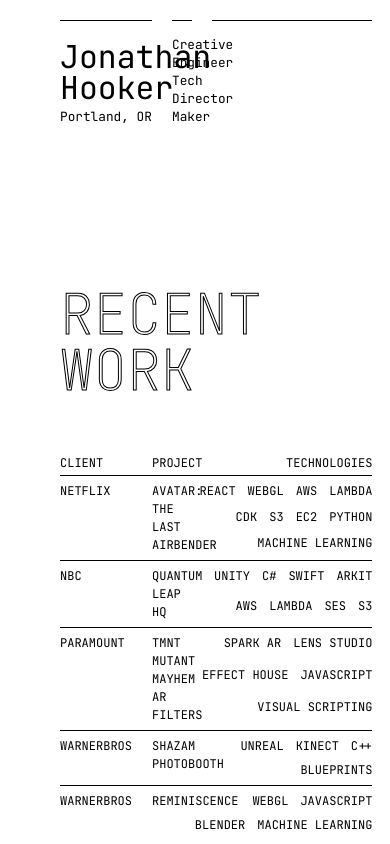
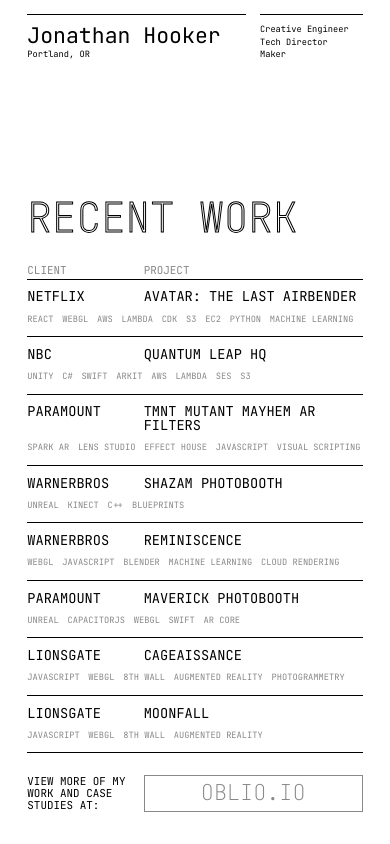
Before and after one commit to jonathanhooker/jonathanhookerdotme, a Next.js app: page / in a window 390 px wide. Built offline with nearby package versions, Linux system fonts and the light colour scheme.

Commit message:
added footer

```diff
--- a/app/page.jsx
+++ b/app/page.jsx
@@ -2,6 +2,7 @@
 import { Topper } from '@/components/Topper'
 import { Work } from '@/components/Work'
 import { About } from '@/components/About'
+import { Footer } from '@/components/Footer'
 import '@/styles/main.scss'
 
 const Spacer = ({ height }) => {
@@ -20,6 +21,7 @@
       <Spacer height={10}></Spacer>
       <About></About>
       <Spacer height={10}></Spacer>
+      <Footer></Footer>
 
     </div>
   )
--- a/src/components/About.jsx
+++ b/src/components/About.jsx
@@ -15,6 +15,7 @@
       </div>
       {/* <div className="spacer"></div> */}
       <div className="spacer"></div>
+      <div className="lists">
         <div className='listBox languages'>
           <div className="listTitle">LANGUAGES</div>
           <ul>
@@ -36,6 +37,7 @@
           </ul>
         </div>
       </div>
+    </div>
   )
 }
 
--- /dev/null
+++ b/src/components/Footer.jsx
@@ -0,0 +1,25 @@
+'use client'
+
+import { useRef } from 'react'
+
+const Dashes = () => {
+  const arr = [0, 0, 0];
+  return (
+    <div className='dashes'>
+      {arr.map((object, i) => <div key={i} className='dash' />)}
+    </div>
+  )
+}
+
+const Footer = ({ }) => {
+  return (
+    <div className="footer full-row">
+      <div className='link'>EMAIL: <a href="mailto:hello@jonathanhooker.me">hello@jonathanhooker.me</a></div>
+      <div className='link'>linkedin: <a target="_blank" href="https://www.linkedin.com/in/jchooker/">JCHOOKER</a></div>
+      <div className='link'>github: <a target="_blank" href="https://github.com/jonathanhooker">JONATHANHOOKER</a></div>
+      <Dashes></Dashes>
+    </div>
+  )
+}
+
+export { Footer }
--- a/src/components/Topper.jsx
+++ b/src/components/Topper.jsx
@@ -5,9 +5,9 @@
 const Dashes = () => {
   const arr = [0, 0, 0];
   return (
-    <>
+    <div className='dashes'>
       {arr.map((object, i) => <div key={i} className='dash' />)}
-    </>
+    </div>
   )
 }
 
--- a/src/components/Work.jsx
+++ b/src/components/Work.jsx
@@ -70,6 +70,13 @@
         </li>
       )}
     </ul>
+
+    <div className='oblio full-row'>
+      <div className='oblioCTA'>VIEW MORE OF MY WORK AND CASE STUDIES AT:</div>
+      <div className="oblioLink">
+        <a href="https://oblio.io">OBLIO.IO</a>
+      </div>
+    </div>
   </div>
 }
 
--- a/src/styles/main.scss
+++ b/src/styles/main.scss
@@ -1,8 +1,9 @@
 @import url('https://fonts.googleapis.com/css2?family=JetBrains+Mono:ital,wght@0,100..800;1,100..800&display=swap');
 
 $colCountFull: 6;
+$lightGray: #888888;
 
-body {
+html {
     font-size: 20px;
 
 }
@@ -36,12 +37,12 @@
             text-transform: uppercase;
             font-weight: 100;
             grid-column: span $colCountFull;
-            font-size: 3.5rem;
+            font-size: 3rem;
             line-height: 1em;
             -webkit-text-stroke-width: 1px;
             -webkit-text-stroke-color: black;
             -webkit-text-fill-color: transparent;
-            padding-bottom: 1em;
+            padding-bottom: 2rem;
         }
     }
 
@@ -55,11 +56,17 @@
         font-size: 0.75em;
         grid-auto-rows: min-content;
 
+        .dashes {
+            display: grid;
+            grid-template-columns: subgrid;
+            grid-column: span $colCountFull;
+
             .dash {
                 border-top: 1px black solid;
                 padding-bottom: 1em;
                 grid-row: unset;
                 grid-column: span 2;
+            }
         }
 
         >div {
@@ -75,7 +82,8 @@
 
                 &.name {
                     line-height: 1em;
-                    font-size: 2.1em;
+                    // font-size: 2.1em;
+                    font-size: min(2.1em, 3 * 100vw / 100);
                     grid-row: span 2;
                     align-self: center;
                 }
@@ -89,6 +97,7 @@
         font-size: 0.6em;
 
         .titles {
+            color: $lightGray;
             border-bottom: 1px black solid;
             padding-bottom: 0.25em;
         }
@@ -110,6 +119,7 @@
         }
 
         .tech-row {
+            color: $lightGray;
             grid-column: span 3;
             text-align: right;
             display: flex;
@@ -123,10 +133,49 @@
                 border-bottom: none;
             }
         }
+
+        .oblio {
+            padding-top: 2em;
+
+            .oblioCTA {
+                max-width: 30ch;
+                grid-column: span 1;
+                align-self: center;
+                // grid-row: span 2;
+            }
+
+            .oblioLink {
+                color: $lightGray;
+                font-weight: 100;
+                align-self: center;
+                font-size: 2em;
+                grid-column: span 4;
+                grid-row: span 1;
+                line-height: 1em;
+                height: 100%;
+
+                grid-column: span 2;
+
+                a {
+                    display: inline-flex;
+                    flex-shrink: 1;
+                    align-items: center;
+                    border: 1px $lightGray solid;
+                    line-height: 1em;
+                    height: 100%;
+                    padding: 0em 1em;
+
+                    display: flex;
+                    justify-content: center;
+                }
+            }
+        }
+
     }
 
     .about {
         font-size: 0.65em;
+
 
         .bodyCopy {
             line-height: 2em;
@@ -137,23 +186,20 @@
 
             p {
                 padding-bottom: 2em;
+                max-width: 80ch;
+            }
         }
 
-
-            // &:nth-child(2n + 1) {
-            //     // padding-top: 4em;
-            //     grid-column-start: 4;
-            //     grid-column-end: 7;
-            // }
-
-            // &:nth-child(3n + 1) {
-            //     grid-column-start: 3;
-            //     grid-column-end: 6;
-            // }
-        }
+        .lists {
+            display: grid;
+            grid-template-columns: subgrid;
+            // grid-column: span 2;
+            grid-row: span 2;
+            grid-auto-rows: min-content;
 
             .listBox {
                 // border: 1px black solid;
+                padding-bottom: 2em;
 
                 .listTitle {
                     padding-bottom: 1em;
@@ -167,3 +213,197 @@
             }
         }
     }
+
+    .footer {
+        text-transform: uppercase;
+        font-size: 0.65em;
+
+        .link {
+            grid-column: span 2;
+            padding-bottom: 1em;
+
+            a {
+                display: block;
+            }
+        }
+
+        .dashes {
+            display: grid;
+            grid-template-columns: subgrid;
+            grid-column: span $colCountFull;
+
+            .dash {
+                border-top: 1px black solid;
+                padding-bottom: 1em;
+                grid-row: unset;
+                grid-column: span 2;
+            }
+        }
+    }
+}
+
+@media screen and (max-width: 850px) {
+    html {
+        font-size: min(20px, 3.5 * 100vw / 100);
+    }
+
+    .wrapper {
+        padding: 1em 2em;
+
+        .section {
+            .sectionTitle {
+                font-size: 3rem;
+            }
+        }
+
+        .topper {
+
+            .dashes {
+                .dash {
+                    &:nth-child(1) {
+                        grid-column: span 4;
+                    }
+
+                    &:nth-child(3) {
+                        display: none;
+                    }
+                }
+            }
+
+            >div {
+                &.topperCol1 {
+                    grid-column: span 4;
+
+                    .name {
+                        font-size: 2.1em;
+                        grid-column: span 4;
+                    }
+                }
+
+                >div {}
+            }
+
+        }
+
+        .work {
+            font-size: 0.8em;
+
+            li {
+                padding: 1em 0;
+            }
+
+            .titles {
+                .tech-row {
+                    display: none;
+                }
+
+                .client-row,
+                .project-row {
+                    font-size: unset;
+                    line-height: 1em;
+                }
+            }
+
+            .client-row {
+                font-size: 1.25em;
+                line-height: 1em;
+                grid-column: span 2;
+            }
+
+            .project-row {
+                font-size: 1.25em;
+                line-height: 1em;
+                grid-column: span 4;
+            }
+
+            .tech-row {
+                font-size: 0.8em;
+                padding-top: 1em;
+                justify-content: start;
+                grid-column: span $colCountFull;
+            }
+
+
+            .oblio {
+
+                .oblioCTA {
+                    // font-size: 0.7em;
+                    grid-column: span 2;
+                }
+
+                .oblioLink {
+                    font-size: 2em;
+                    grid-column: span 4;
+
+                    a {
+                        display: flex;
+                        justify-content: center;
+                        text-align: center;
+                    }
+                }
+            }
+        }
+
+        .about {
+            font-size: 0.8em;
+
+            .bodyCopy {
+                grid-column: span 6;
+
+                p {
+                    // padding-right: 2em;
+                }
+            }
+
+            .lists {
+                display: grid;
+                grid-template-columns: subgrid;
+                grid-column: span 6;
+                grid-row: span 2;
+                grid-auto-rows: min-content;
+                // font-size: 1em;
+                // line-height: 1em;
+
+                .listBox {
+                    // border: 1px black solid;
+                    padding-bottom: 2em;
+                    grid-column: span 3;
+
+                    .listTitle {
+                        padding-bottom: 1em;
+                        border-bottom: 1px black solid;
+                    }
+
+                    ul {
+                        text-transform: uppercase;
+                        padding-top: 1em;
+                    }
+                }
+            }
+        }
+
+        .footer {
+            .link {
+                display: flex;
+                justify-content: space-between;
+                grid-column: span 3;
+
+                a {
+                    display: inline-block;
+                }
+            }
+
+            .dashes {
+
+                .dash {
+                    grid-column: span 3;
+
+                    &:nth-child(3) {
+                        display: none;
+                    }
+                }
+            }
+        }
+    }
+
+}
```
Lines whose indentation alone changed are shown as unchanged.
